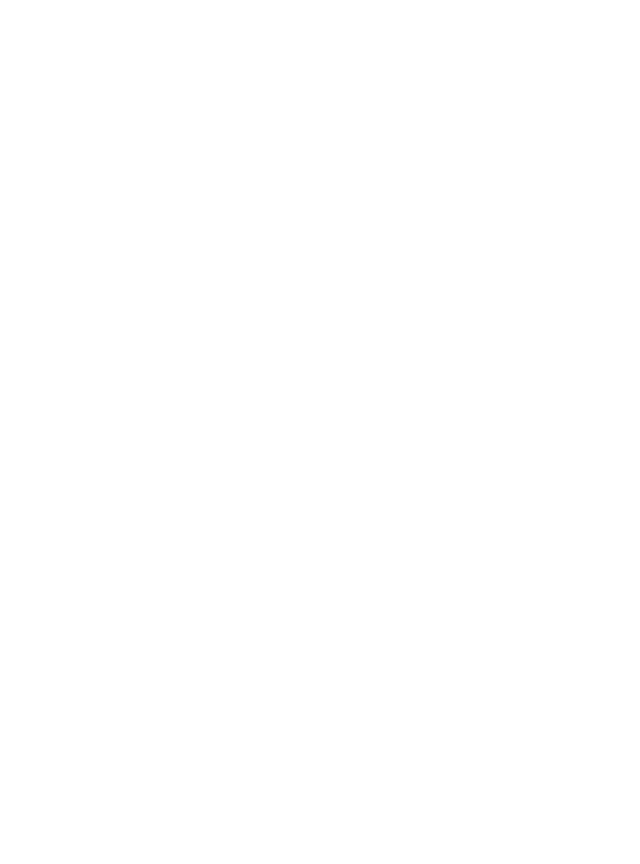
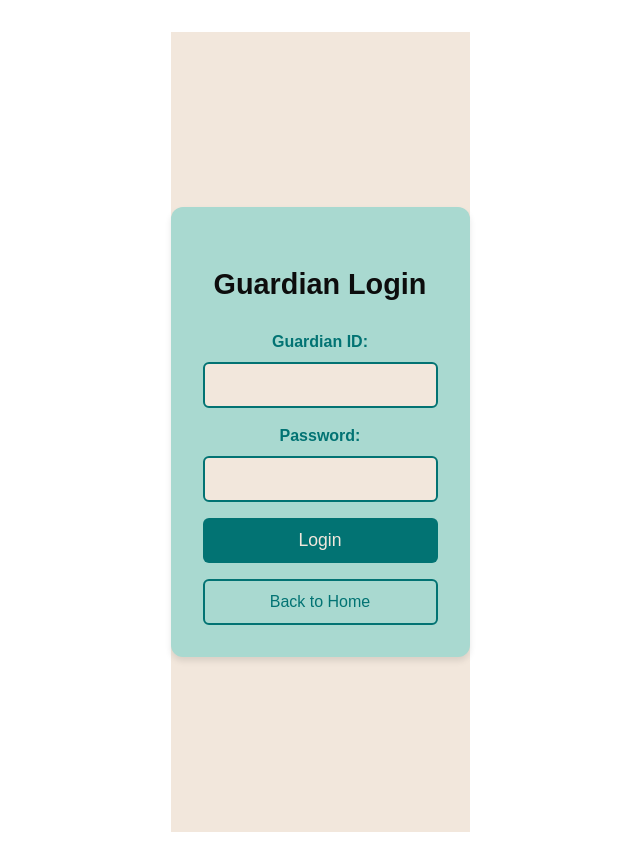
Before and after one commit to Denniskaranja2023/IntegriGrade_phase_4_project, a React (Vite) app in the folder client/: page /guardian-login in a window 1280 px wide. Before the commit this address had no page. Shown: the whole page, without its empty margins (320-960 px from the left). Before the commit the page ends 800 px from the top, so only its background shows below. Built offline with nearby package versions, Linux system fonts and the light colour scheme.

Commit message:
Add student and guardian login components with formik validation

```diff
--- a/client/package.json
+++ b/client/package.json
@@ -10,9 +10,11 @@
     "preview": "vite preview"
   },
   "dependencies": {
+    "formik": "^2.4.6",
     "react": "^19.1.0",
     "react-dom": "^19.1.0",
-    "react-router-dom": "^7.9.1"
+    "react-router-dom": "^7.9.1",
+    "yup": "^1.7.1"
   },
   "devDependencies": {
     "@eslint/js": "^9.30.1",
--- a/client/src/App.jsx
+++ b/client/src/App.jsx
@@ -2,6 +2,8 @@
 import './App.css'
 import Home from './Home.jsx'
 import ClassteacherLogin from './ClassteacherLogin.jsx'
+import StudentLogin from './StudentLogin.jsx'
+import GuardianLogin from './GuardianLogin.jsx'
 
 function App() {
   return (
@@ -9,6 +11,8 @@
       <Routes>
         <Route path="/" element={<Home />} />
         <Route path="/classteacher-login" element={<ClassteacherLogin />} />
+        <Route path="/student-login" element={<StudentLogin />} />
+        <Route path="/guardian-login" element={<GuardianLogin />} />
       </Routes>
     </Router>
   )
--- /dev/null
+++ b/client/src/GuardianLogin.jsx
@@ -0,0 +1,70 @@
+import React from 'react';
+import { useNavigate } from 'react-router-dom';
+import { Formik, Form, Field, ErrorMessage } from 'formik';
+import * as Yup from 'yup';
+import './App.css';
+
+const validationSchema = Yup.object({
+  guardianId: Yup.string()
+    .required('Guardian ID is required')
+    .min(3, 'Guardian ID must be at least 3 characters'),
+  password: Yup.string()
+    .required('Password is required')
+    .min(6, 'Password must be at least 6 characters')
+});
+
+function GuardianLogin() {
+  const navigate = useNavigate();
+
+  const handleSubmit = (values) => {
+    console.log('Guardian login attempt:', values);
+  };
+
+  return (
+    <div className="login-container">
+      <div className="login-form">
+        <h2 className="login-title">Guardian Login</h2>
+
+        <Formik
+          initialValues={{ guardianId: '', password: '' }}
+          validationSchema={validationSchema}
+          onSubmit={handleSubmit}
+        >
+          <Form>
+            <div className="form-group">
+              <label htmlFor="guardianId">Guardian ID:</label>
+              <Field
+                type="text"
+                id="guardianId"
+                name="guardianId"
+                className="form-input"
+              />
+              <ErrorMessage name="guardianId" component="div" style={{color: '#027373', fontSize: '14px', marginTop: '5px'}} />
+            </div>
+
+            <div className="form-group">
+              <label htmlFor="password">Password:</label>
+              <Field
+                type="password"
+                id="password"
+                name="password"
+                className="form-input"
+              />
+              <ErrorMessage name="password" component="div" style={{color: '#027373', fontSize: '14px', marginTop: '5px'}} />
+            </div>
+
+            <button type="submit" className="login-button">
+              Login
+            </button>
+          </Form>
+        </Formik>
+
+        <button onClick={() => navigate('/')} className="back-button">
+          Back to Home
+        </button>
+      </div>
+    </div>
+  );
+}
+
+export default GuardianLogin;
--- a/client/src/Home.jsx
+++ b/client/src/Home.jsx
@@ -20,11 +20,11 @@
           Classteacher
         </button>
 
-        <button className="role-button">
+        <button className="role-button" onClick={() => navigate('/student-login')}>
           Student
         </button>
 
-        <button className="role-button">
+        <button className="role-button" onClick={() => navigate('/guardian-login')}>
           Guardian
         </button>
 
--- /dev/null
+++ b/client/src/StudentLogin.jsx
@@ -0,0 +1,70 @@
+import React from 'react';
+import { useNavigate } from 'react-router-dom';
+import { Formik, Form, Field, ErrorMessage } from 'formik';
+import * as Yup from 'yup';
+import './App.css';
+
+const validationSchema = Yup.object({
+  studentId: Yup.string()
+    .required('Student ID is required')
+    .min(3, 'Student ID must be at least 3 characters'),
+  password: Yup.string()
+    .required('Password is required')
+    .min(6, 'Password must be at least 6 characters')
+});
+
+function StudentLogin() {
+  const navigate = useNavigate();
+
+  const handleSubmit = (values) => {
+    console.log('Student login attempt:', values);
+  };
+
+  return (
+    <div className="login-container">
+      <div className="login-form">
+        <h2 className="login-title">Student Login</h2>
+
+        <Formik
+          initialValues={{ studentId: '', password: '' }}
+          validationSchema={validationSchema}
+          onSubmit={handleSubmit}
+        >
+          <Form>
+            <div className="form-group">
+              <label htmlFor="studentId">Student ID:</label>
+              <Field
+                type="text"
+                id="studentId"
+                name="studentId"
+                className="form-input"
+              />
+              <ErrorMessage name="studentId" component="div" style={{color: '#027373', fontSize: '14px', marginTop: '5px'}} />
+            </div>
+
+            <div className="form-group">
+              <label htmlFor="password">Password:</label>
+              <Field
+                type="password"
+                id="password"
+                name="password"
+                className="form-input"
+              />
+              <ErrorMessage name="password" component="div" style={{color: '#027373', fontSize: '14px', marginTop: '5px'}} />
+            </div>
+
+            <button type="submit" className="login-button">
+              Login
+            </button>
+          </Form>
+        </Formik>
+
+        <button onClick={() => navigate('/')} className="back-button">
+          Back to Home
+        </button>
+      </div>
+    </div>
+  );
+}
+
+export default StudentLogin;
```
Also changed, not shown: 1 other file (tests, documents, lock files or other folders).
